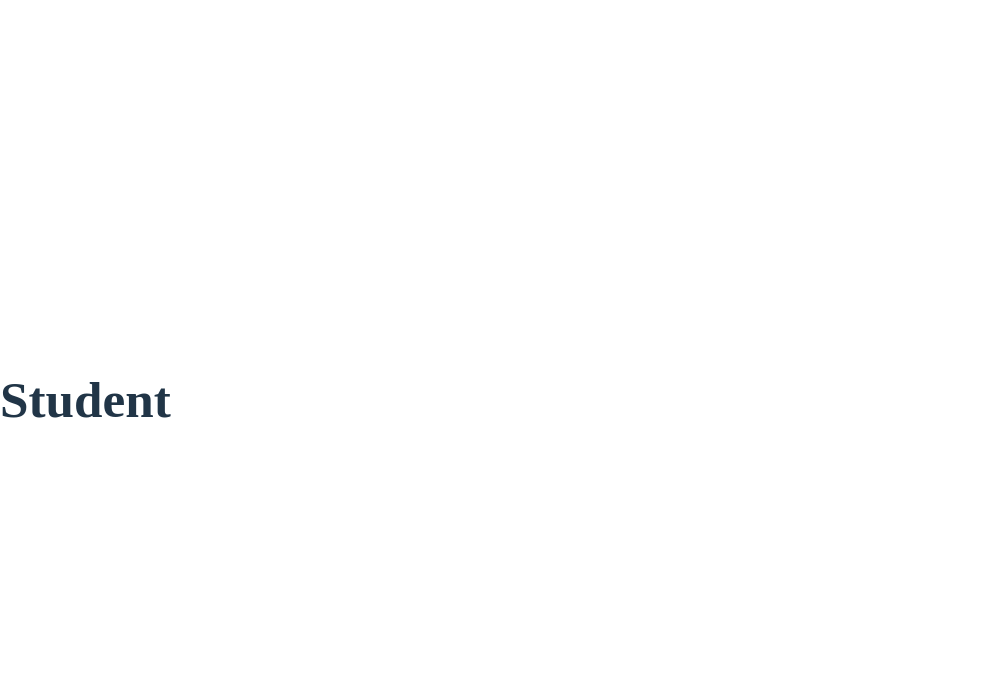
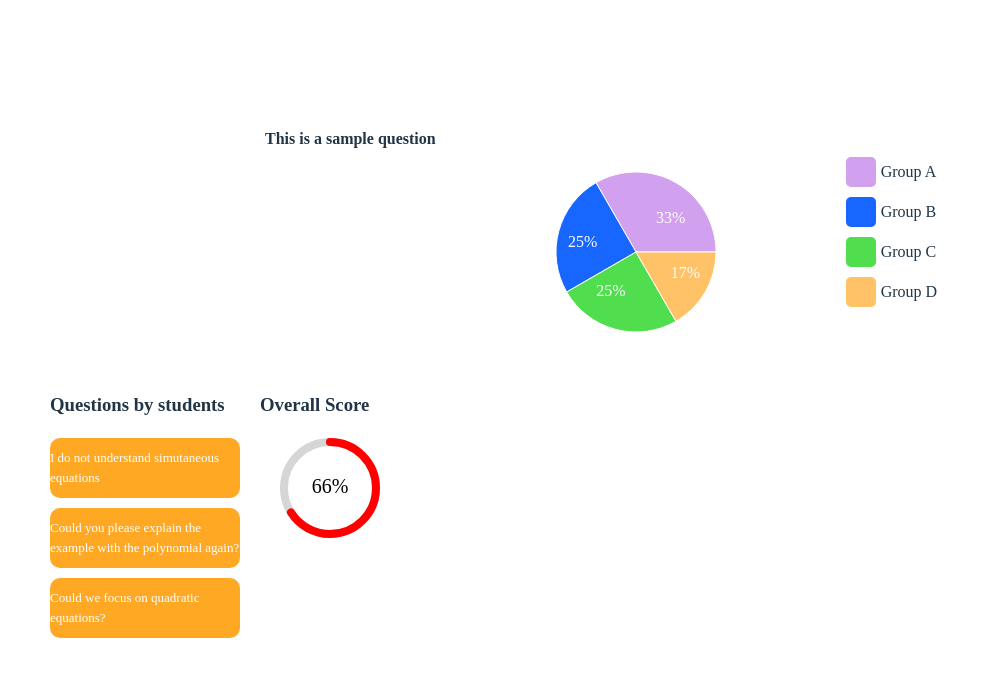
Before and after one commit to tomasmaillo/ichack24, a React (Vite) app: page /student in a window 1280 px wide. Shown: the top 676 px of the page, without its empty margins (0-998 px from the left). Built offline with nearby package versions, Linux system fonts and the light colour scheme.

Commit message:
add basuc components

```diff
--- a/package.json
+++ b/package.json
@@ -11,8 +11,10 @@
   },
   "dependencies": {
     "react": "^18.2.0",
+    "react-circular-progressbar": "^2.1.0",
     "react-dom": "^18.2.0",
-    "react-router-dom": "^6.22.0"
+    "react-router-dom": "^6.22.0",
+    "recharts": "^2.11.0"
   },
   "devDependencies": {
     "@types/react": "^18.2.43",
--- a/src/Pages/Student.tsx
+++ b/src/Pages/Student.tsx
@@ -1,11 +1,122 @@
-
+import React from 'react';
+import { PieChart, Pie, Cell, ResponsiveContainer } from 'recharts';
+import { CircularProgressbar } from 'react-circular-progressbar';
+import 'react-circular-progressbar/dist/styles.css';
 
 const Student = () => {
+  const data = [
+    { name: 'Group A', value: 400, isExploded: false },
+    { name: 'Group B', value: 300, isExploded: false },
+    { name: 'Group C', value: 300, isExploded: false },
+    { name: 'Group D', value: 200, isExploded: false },
+  ];
+
+  const COLORS = ['#D1A0EE', '#1766FF', '#51DE4E', '#FFC267'];
+  const RECTCOLOR = '#FFA824';
+  const texts = ['I do not understand simutaneous equations', 'Could you please explain the example with the polynomial again?', 'Could we focus on quadratic equations?',];
+
+  const RADIAN = Math.PI / 180;
+  const renderCustomizedLabel = ({ cx, cy, midAngle, innerRadius, outerRadius, percent, index }) => {
+    const radius = innerRadius + (outerRadius - innerRadius) * 0.5;
+    const x = cx + radius * Math.cos(-midAngle * RADIAN);
+    const y = cy + radius * Math.sin(-midAngle * RADIAN);
+
+    return (
+      <text x={x} y={y} fill="white" textAnchor={x > cx ? 'start' : 'end'} dominantBaseline="central">
+        {`${(percent * 100).toFixed(0)}%`}
+      </text>
+    );
+  };
+
+  const percentage = 66;
+
   return (
     <div>
-      <h1>Student</h1>
+
+      <div style={{ marginTop: '-100px' }}>
+        <ResponsiveContainer width="100%" height={300}>
+          <div style={{ display: 'flex' }}>
+          <h4 style={{ marginLeft: '265px', marginTop:'75px' }}>This is a sample question</h4>
+            <div style={{ flex: 1 }}>
+              <PieChart width={400} height={400}>
+                <Pie
+                  data={data}
+                  cx="50%"
+                  cy="50%"
+                  labelLine={false}
+                  label={renderCustomizedLabel}
+                  outerRadius={80}
+                  fill="#8884d8"
+                  dataKey="value"
+                >
+                  {data.map((entry, index) => (
+                    <Cell key={`cell-${index}`} fill={COLORS[index % COLORS.length]} />
+                  ))}
+                </Pie>
+              </PieChart>
+            </div>
+
+            <div style={{ display: 'flex', flexDirection: 'column', marginLeft: '10px', marginTop: '105px', }}>
+              {data.map((entry, index) => (
+                <div key={`legend-${index}`} style={{ display: 'flex', alignItems: 'center', marginBottom: '10px' }}>
+                  <div
+                    style={{
+                      width: '30px',
+                      height: '30px',
+                      backgroundColor: COLORS[index % COLORS.length],
+                      borderRadius: '5px',
+                      marginRight: '5px',
+                    }}
+                  ></div>
+                  <span>{entry.name}</span>
+                </div>
+              ))}
+            </div>
+          </div>
+        </ResponsiveContainer>
+      </div>
+
+      <div style={{ display: 'flex', marginTop: '20px', marginLeft: '50px', }}>
+  <div style={{ flexDirection: 'column', marginRight: '20px' }}>
+    <h3> Questions by students</h3>
+    {[0, 1, 2].map((index) => (
+      <div
+        key={`rectangle-${index}`}
+        style={{
+          width: '190px',
+          height: '60px',
+          backgroundColor: RECTCOLOR,
+          borderRadius: '10px',
+          marginBottom: '10px',
+          display: 'flex',
+          justifyContent: 'center',
+          alignItems: 'center',
+          color: 'white',
+          fontSize: '13px',
+        }}
+      >
+        {texts[index]}
+      </div>
+    ))}
+  </div>
+
+  <div>
+    <div>
+      <h3>Overall Score</h3>
     </div>
-  )
-}
+    <CircularProgressbar
+      value={percentage}
+      text={`${percentage}%`}
+      styles={{
+        root: { width: '100px', marginLeft: '20px' },
+        path: { stroke: 'red' },
+        text: { fill: 'black' },
+      }}
+    />
+  </div>
+</div>
+</div>
+  );
+};
 
-export default Student
+export default Student;
```
Also changed, not shown: 1 other file (tests, documents, lock files or other folders).
